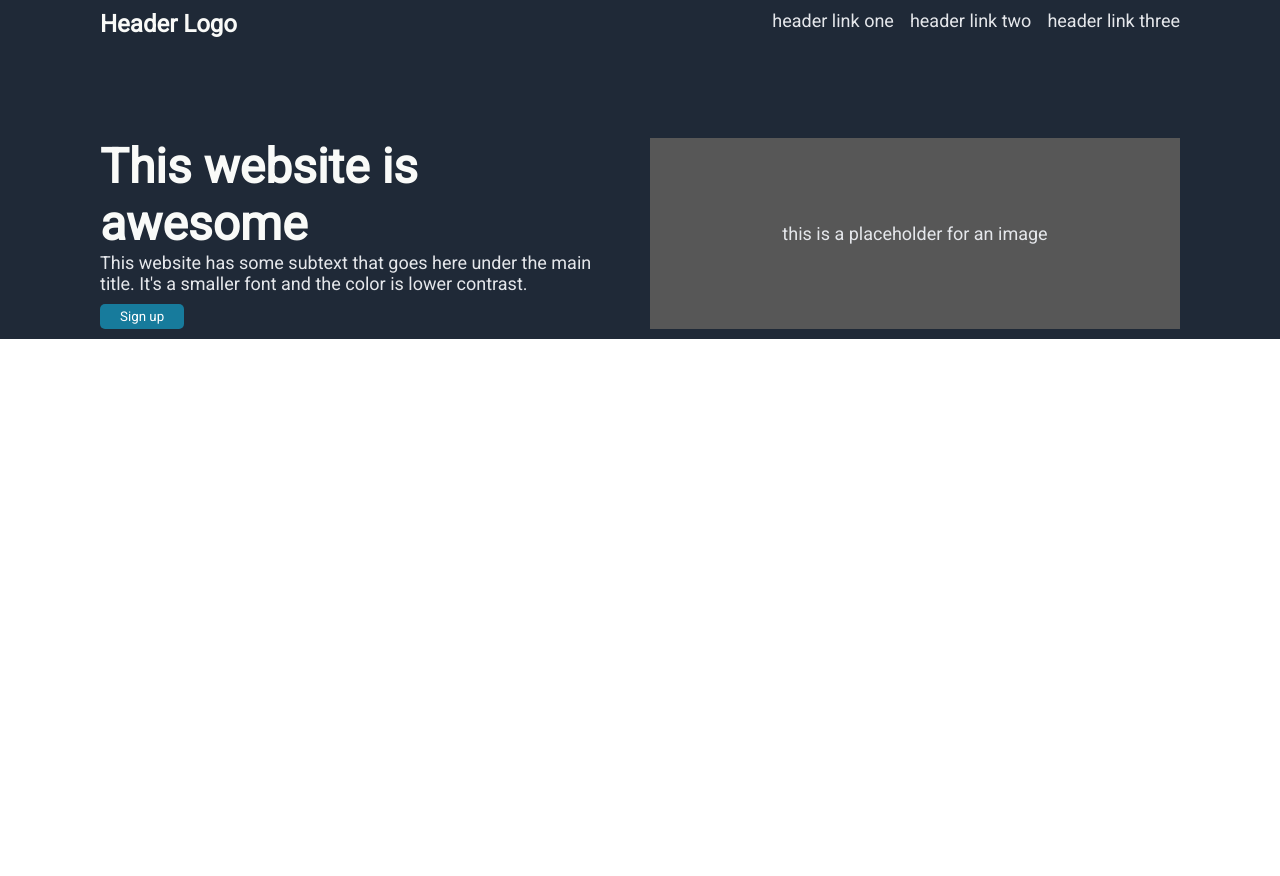
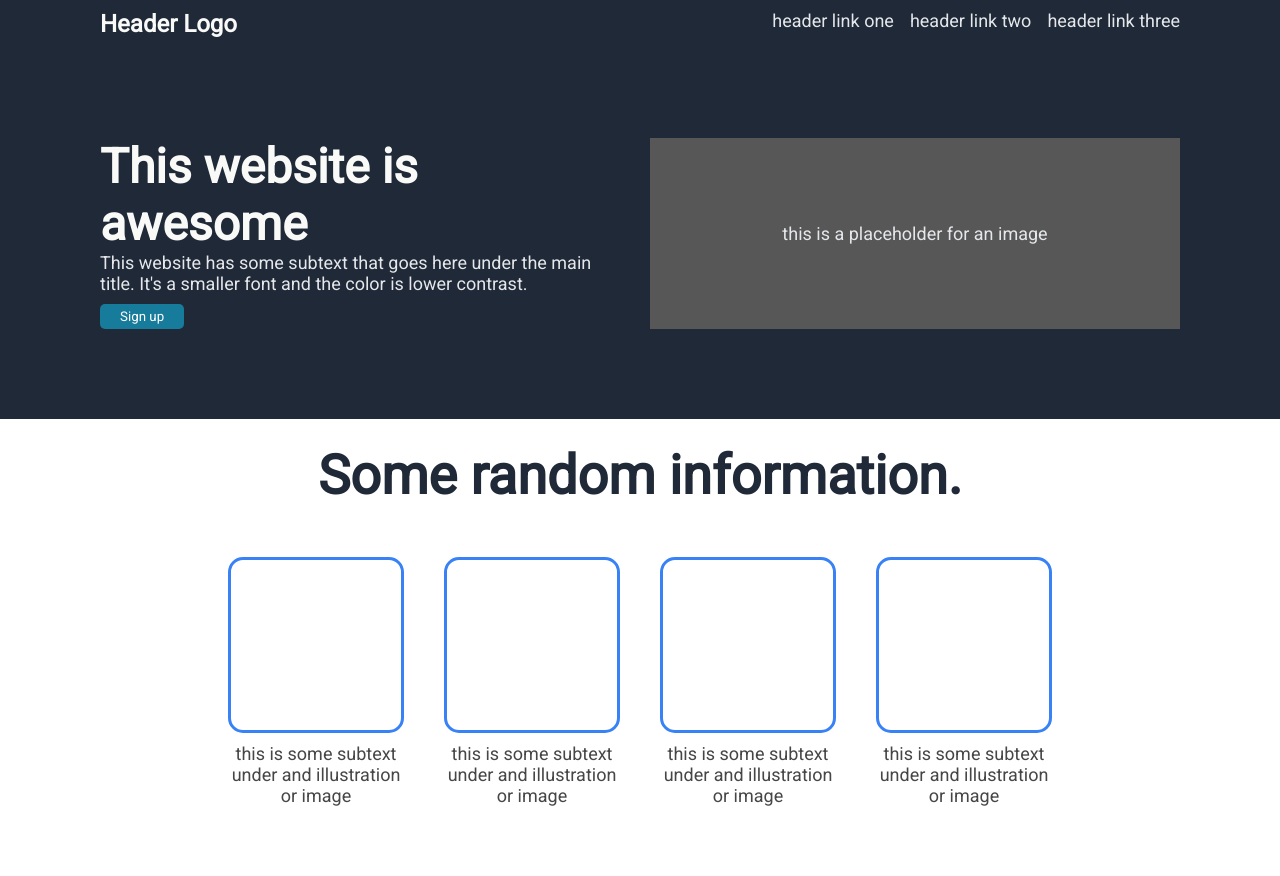
Before and after one commit to Jscummins98/landing-page, a plain HTML site: page index.html in a window 1280 px wide. Before the commit the page ends 800 px from the top, so only its background shows below. Drawn offline with Linux system fonts and the light colour scheme.

Commit message:
Add HTML and CSS for section-2

```diff
--- a/index.html
+++ b/index.html
@@ -29,5 +29,28 @@
                 </div>
             </div>
         </div>
+        <div class="section-2">
+            <div class="header-2">
+                <h2>Some random information.</h2>
+            </div>
+            <div class="container-2">
+                <div class="item">
+                    <div class="square"></div>
+                    <div class="text">this is some subtext under and illustration or image</div>
+                </div>
+                <div class="item">
+                    <div class="square"></div>
+                    <div class="text">this is some subtext under and illustration or image</div>
+                </div>
+                <div class="item">
+                    <div class="square"></div>
+                    <div class="text">this is some subtext under and illustration or image</div>
+                </div>
+                <div class="item">
+                    <div class="square"></div>
+                    <div class="text">this is some subtext under and illustration or image</div>
+                </div>
+            </div>
+        </div>
     </body>
 </html>
--- a/style.css
+++ b/style.css
@@ -36,6 +36,7 @@ ul{
 .hero-section{
     display: flex;
     gap: 20px;
+    padding-bottom: 80px;
 }
 .hero-text{
     flex: 1;
@@ -57,3 +58,40 @@ button{
     border: none;
     border-radius: 5px;
 }
+/* Section 2 */
+.section-2{
+    display: flex;
+    flex-direction: column;
+    align-items: center;
+}
+.header-2{
+    margin-top: 25px;
+    margin-bottom: 50px;
+    font-size: 36px;
+    font-weight: 900;
+    color: #1F2937;
+}
+.container-2{
+    display: flex;
+    gap: 40px;
+    padding: 0px 200px;
+    margin-bottom: 70px;
+}
+.item{
+    text-align: center;
+    display: flex;
+    flex-direction: column;
+    align-items: center;
+}
+.square{
+    height: 170px;
+    width: 170px;
+    border: 3px solid #3882F6;
+    border-radius: 15px;
+    margin-bottom: 10px;
+}
+.text{
+    max-width: 170px;
+    color: #464646;
+    font-size: 18px;
+}
```
